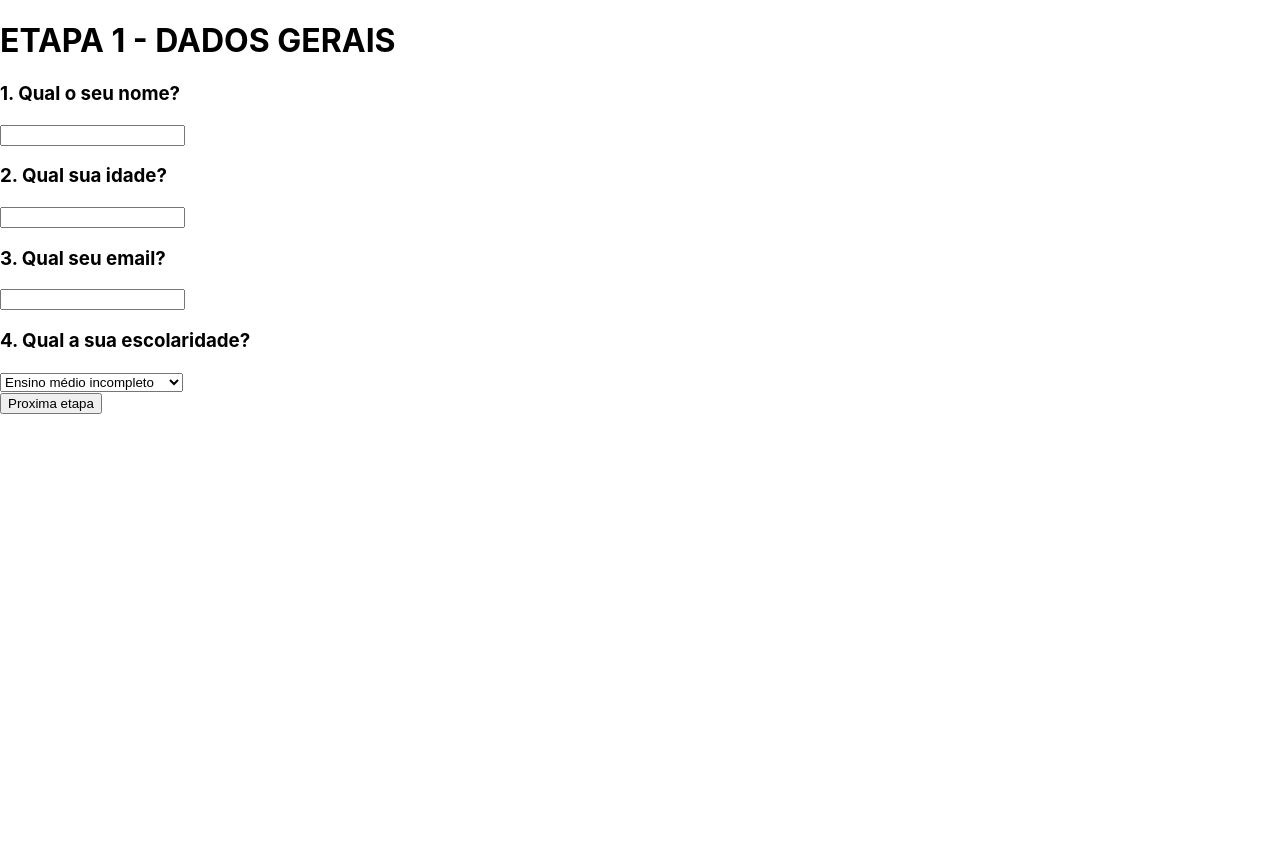
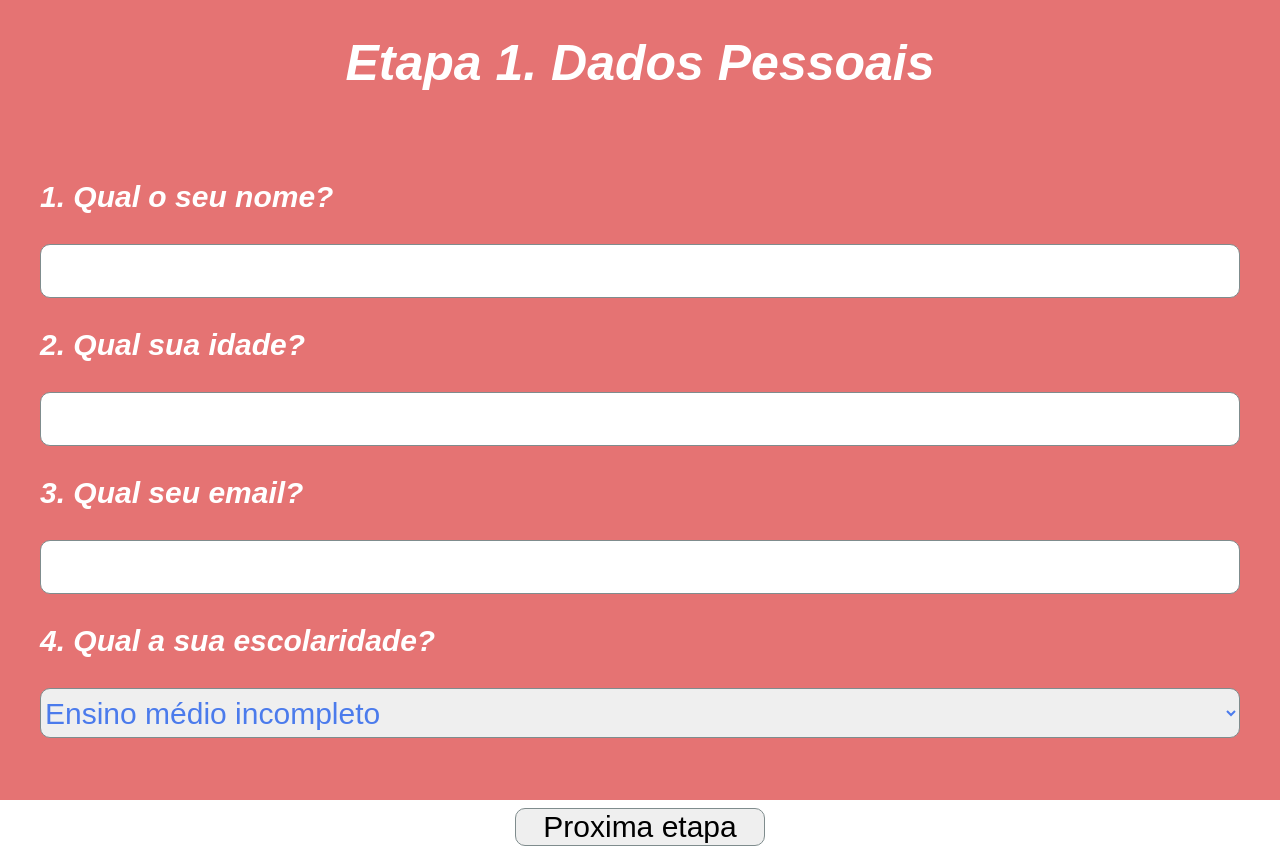
Before and after one commit to future4code/Bruno-Cardoso, a React (Create React App) app in the folder semana6/cardsforms/: page / in a window 1280 px wide. Before the commit the page ends 800 px from the top, so only its background shows below. Built offline with nearby package versions, Linux system fonts and the light colour scheme.

Commit message:
Atividade concluída, sem os desafios, por enquanto

```diff
--- a/semana6/cardsforms/src/App.js
+++ b/semana6/cardsforms/src/App.js
@@ -5,7 +5,28 @@ import SecondStep from "./components/SecondStep";
 import ThirdStep from "./components/ThirdStep";
 import Congrats from "./components/Congrats";
 
-class App extends React.Component {
+const ContainerApp = styled.div`
+  max-width: 1920px;
+  height: 100vh;
+  width: 100%;
+  background-color: #e57373;
+  display: flex;
+  flex-direction: column;
+  align-items: center;
+  text-align: center;
+`;
+
+const BtnProximaEtapa = styled.button`
+  width: 250px;
+  height: 50px;
+  border-radius: 10px;
+  border: 1px solid #7f8c8d;
+  outline: none;
+  font-size: 30px;
+  margin-top: 70px;
+`;
+
+export class App extends React.Component {
   state = {
     step: 1,
   };
@@ -30,10 +51,12 @@ class App extends React.Component {
   render() {
     if (this.state.step <= 3) {
       return (
-        <div>
+        <ContainerApp>
           {this.stepRender()}
-          <button onClick={this.nextStep}>Proxima etapa</button>
-        </div>
+          <BtnProximaEtapa onClick={this.nextStep}>
+            Proxima etapa
+          </BtnProximaEtapa>
+        </ContainerApp>
       );
     } else {
       return <div>{this.stepRender()}</div>;
--- a/semana6/cardsforms/src/components/Begin.js
+++ b/semana6/cardsforms/src/components/Begin.js
@@ -1,29 +1,79 @@
 import React from "react";
 import styled from "styled-components";
+
+const Cabecalho = styled.header`
+  width: 1200px;
+  height: 150px;
+
+  display: flex;
+  justify-content: center;
+`;
+
+const TituloPrincipal = styled.h1`
+  font-size: 50px;
+  font-family: sans-serif;
+  color: #ffffff;
+  font-style: italic;
+`;
+
+const Formulario = styled.form`
+  display: flex;
+  flex-direction: column;
+  font-family: sans-serif;
+`;
+
+const Pergunta = styled.h3`
+  font-size: 30px;
+  text-align: left;
+  font-family: sans-serif;
+  font-style: italic;
+  color: #ffffff;
+`;
+
+const Resposta = styled.input`
+  font-size: 30px;
+  color: #4b7bec;
+  height: 50px;
+  border-radius: 10px;
+  border: 1px solid #7f8c8d;
+  outline: none;
+
+`;
+
+const RespostaSelecao = styled.select`
+  font-size: 30px;
+  color: #4b7bec;
+  height: 50px;
+  border-radius: 10px;
+  outline: none;
+  border: 1px solid #7f8c8d;
+`;
 
 export class Begin extends React.Component {
   render() {
     return (
       <div>
-        <h1>ETAPA 1 - DADOS GERAIS</h1>
-        <form>
-          <h3>1. Qual o seu nome?</h3>
-          <input></input>
+        <Cabecalho>
+          <TituloPrincipal>Etapa 1. Dados Pessoais</TituloPrincipal>
+        </Cabecalho>
+        <Formulario>
+          <Pergunta>1. Qual o seu nome?</Pergunta>
+          <Resposta></Resposta>
 
-          <h3>2. Qual sua idade?</h3>
-          <input></input>
+          <Pergunta>2. Qual sua idade?</Pergunta>
+          <Resposta></Resposta>
 
-          <h3>3. Qual seu email?</h3>
-          <input></input>
+          <Pergunta>3. Qual seu email?</Pergunta>
+          <Resposta></Resposta>
 
-          <h3>4. Qual a sua escolaridade?</h3>
-          <select name="escolaridade">
+          <Pergunta>4. Qual a sua escolaridade?</Pergunta>
+          <RespostaSelecao name="escolaridade">
             <option value="1">Ensino médio incompleto</option>
             <option value="2">Ensino médio completo</option>
             <option value="3">Ensino superior incompleto</option>
             <option value="4">Ensino superior completo</option>
-          </select>
-        </form>
+          </RespostaSelecao>
+        </Formulario>
       </div>
     );
   }
--- a/semana6/cardsforms/src/components/Congrats.js
+++ b/semana6/cardsforms/src/components/Congrats.js
@@ -1,13 +1,51 @@
 import React from "react";
 import styled from "styled-components";
+
+const ContainerApp = styled.div`
+  max-width: 1920px;
+  height: 100vh;
+  width: 100%;
+  background-color: #e57373;
+  display: flex;
+  flex-direction: column;
+  align-items: center;
+  text-align: center;
+`;
+
+const Cabecalho = styled.header`
+  width: 1200px;
+  height: 150px;
+
+  display: flex;
+  justify-content: center;
+`;
+
+const TituloPrincipal = styled.h1`
+  font-size: 50px;
+  font-family: sans-serif;
+  color: #ffffff;
+  font-style: italic;
+`;
+
+const Mensagem = styled.h2`
+  width: 500px;
+  font-size: 60px;
+  text-align: left;
+  font-family: sans-serif;
+  font-style: italic;
+  text-align: center;
+  color: #ffffff;
+`;
 
 export class Congrats extends React.Component {
   render() {
     return (
-      <div>
-        <h1>O FORMULÁRIO ACABOU</h1>
-        <h2>Muito obrigado por participar! Entraremos em contato!</h2>
-      </div>
+      <ContainerApp>
+        <Cabecalho>
+          <TituloPrincipal>O Formulário Acabou!</TituloPrincipal>
+        </Cabecalho>
+        <Mensagem>Muito obrigado por participar! Entraremos em contato!</Mensagem>
+      </ContainerApp>
     );
   }
 }
--- a/semana6/cardsforms/src/components/SecondStep.js
+++ b/semana6/cardsforms/src/components/SecondStep.js
@@ -1,17 +1,59 @@
 import React from "react";
 import styled from "styled-components";
+
+const Cabecalho = styled.header`
+  width: 1200px;
+  height: 150px;
+
+  display: flex;
+  justify-content: center;
+`;
+
+const TituloPrincipal = styled.h1`
+  font-size: 50px;
+  font-family: sans-serif;
+  color: #ffffff;
+  font-style: italic;
+`;
+
+const Formulario = styled.form`
+  display: flex;
+  flex-direction: column;
+  font-family: sans-serif;
+`;
+
+const Pergunta = styled.h3`
+  font-size: 30px;
+  text-align: left;
+  font-family: sans-serif;
+  font-style: italic;
+  color: #ffffff;
+`;
+
+const Resposta = styled.input`
+  font-size: 30px;
+  color: #4b7bec;
+  height: 50px;
+  border-radius: 10px;
+  border: 1px solid #7f8c8d;
+  outline: none;
+`;
 
 export class SecondStep extends React.Component {
   render() {
     return (
       <div>
-        <h1>ETAPA 2 - INFORMAÇÕES DO ENSINO SUPERIOR</h1>
-        <form>
-          <h3>5. Qual curso?</h3>
-          <input></input>
-          <h3>6. Qual a unidade de ensino?</h3>
-          <input></input>
-        </form>
+        <Cabecalho>
+          <TituloPrincipal>
+            ETAPA 2. Informações de Ensino Superior
+          </TituloPrincipal>
+        </Cabecalho>
+        <Formulario>
+          <Pergunta>5. Qual curso?</Pergunta>
+          <Resposta></Resposta>
+          <Pergunta>6. Qual a unidade de ensino?</Pergunta>
+          <Resposta></Resposta>
+        </Formulario>
       </div>
     );
   }
--- a/semana6/cardsforms/src/components/ThirdStep.js
+++ b/semana6/cardsforms/src/components/ThirdStep.js
@@ -1,21 +1,70 @@
 import React from "react";
 import styled from "styled-components";
+
+const Cabecalho = styled.header`
+  width: 1200px;
+  height: 150px;
+
+  display: flex;
+  justify-content: center;
+`;
+
+const TituloPrincipal = styled.h1`
+  font-size: 50px;
+  font-family: sans-serif;
+  color: #ffffff;
+  font-style: italic;
+`;
+
+const Formulario = styled.form`
+  display: flex;
+  flex-direction: column;
+  font-family: sans-serif;
+`;
+
+const Pergunta = styled.h3`
+  font-size: 30px;
+  text-align: left;
+  font-family: sans-serif;
+  font-style: italic;
+  color: #ffffff;
+`;
+
+const Resposta = styled.input`
+  font-size: 30px;
+  color: #4b7bec;
+  height: 50px;
+  border-radius: 10px;
+  border: 1px solid #7f8c8d;
+  outline: none;
+`;
+
+const RespostaSelecao = styled.select`
+  font-size: 30px;
+  color: #4b7bec;
+  height: 50px;
+  border-radius: 10px;
+  outline: none;
+  border: 1px solid #7f8c8d;
+`;
 
 export class ThirdStep extends React.Component {
   render() {
     return (
       <div>
-        <h1>ETAPA 3 - INFORMAÇÕES GERAIS DE ENSINO</h1>
-        <form>
-          <h3>5. Por que você não terminou um curso de graduação?</h3>
-          <input></input>
-          <h3>6. Você fez algum curso complementar?</h3>
-          <select>
+        <TituloPrincipal>Etapa 3. Informações Gerais de Ensino</TituloPrincipal>
+        <Formulario>
+          <Pergunta>
+            5. Por que você não terminou um curso de graduação?
+          </Pergunta>
+          <Resposta></Resposta>
+          <Pergunta>6. Você fez algum curso complementar?</Pergunta>
+          <RespostaSelecao>
             <option value="1">Nenhum</option>
             <option value="2">Curso Técnico</option>
             <option value="3">Curso de Inglês</option>
-          </select>
-        </form>
+          </RespostaSelecao>
+        </Formulario>
       </div>
     );
   }
```
Also changed, not shown: semana6/cardsforms/src/index.css (line endings or trailing spaces).
